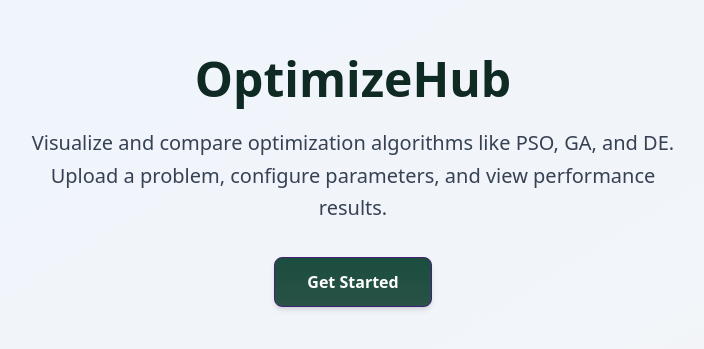
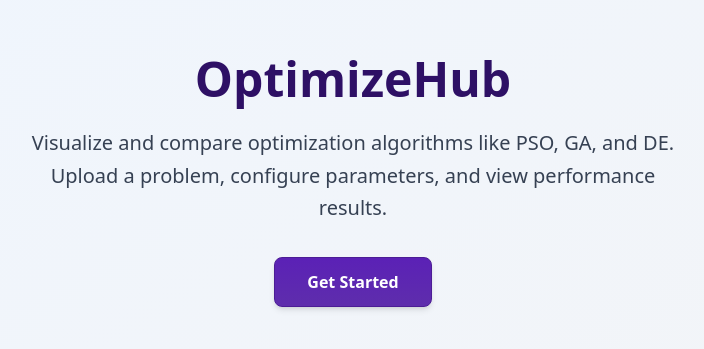
Before and after one commit to kThendral/OptimizeHub, a React (Vite) app in the folder frontend/: page / in a window 1280 px wide. Shown: the part 219-568 px from the top of the page, without its empty margins (287-991 px from the left). Built offline with nearby package versions, Linux system fonts and the light colour scheme; no server answers.

Commit message:
refactor: remove api.js and update color theme to purple/violet
  - Delete unused frontend/src/api.js
  - Change color scheme from forest green/gold to deep violet/cyan

```diff
--- a/frontend/src/api.js
+++ /dev/null
@@ -1,5 +0,0 @@
-// ⚠️ DEPRECATED: This file is replaced by api/index.js
-// Please use: import { fetchAlgorithms, executeAlgorithm } from './api/index.js';
-
-// Redirecting to new API module for backward compatibility
-export * from './api/index.js';
--- a/frontend/src/styles/theme.css
+++ b/frontend/src/styles/theme.css
@@ -5,18 +5,18 @@
    Adjust these to change the app theme.
 */
 :root {
-  --color-primary: #1B4D3E; /* forest green */
-  --color-secondary: #F6F9F5  ; /* off-white */
-  --color-accent: #E6B325 ; /* gold */
+  --color-primary: #5B21B6; /* deep violet */
+  --color-secondary: #F3E8FF; /* light purple/lavender */
+  --color-accent: #00D4FF; /* cyan/turquoise */
 
-  --text-primary: #0f2a23; /* dark green-ish for text */
-  --muted: #6b7168;
+  --text-primary: #2E1065; /* very dark purple for text */
+  --muted: #6B7280; /* neutral gray for muted text */
 
   /* UI tokens */
   --bg: var(--color-secondary);
   --card-bg: #ffffff;
   --button-text: #ffffff;
-  --border: #e6e6e0;
+  --border: #E9D5FF; /* light purple border */
 }
 
 /* Utility classes in addition to Tailwind so components can use variables */
@@ -27,10 +27,10 @@
 .btn-primary {
   background: linear-gradient(180deg, var(--color-primary), color-mix(in srgb, var(--color-primary) 85%, black 8%));
   color: var(--button-text);
-  border: 1px solid #432179;
+  border: 1px solid #4C1D95; /* dark purple border */
 }
 
 .btn-accent {
   background: var(--color-accent);
-  color: #1b2b1a; /* dark text on gold for readability */
+  color: #1E293B; /* dark slate for readability on cyan */
 }
```
